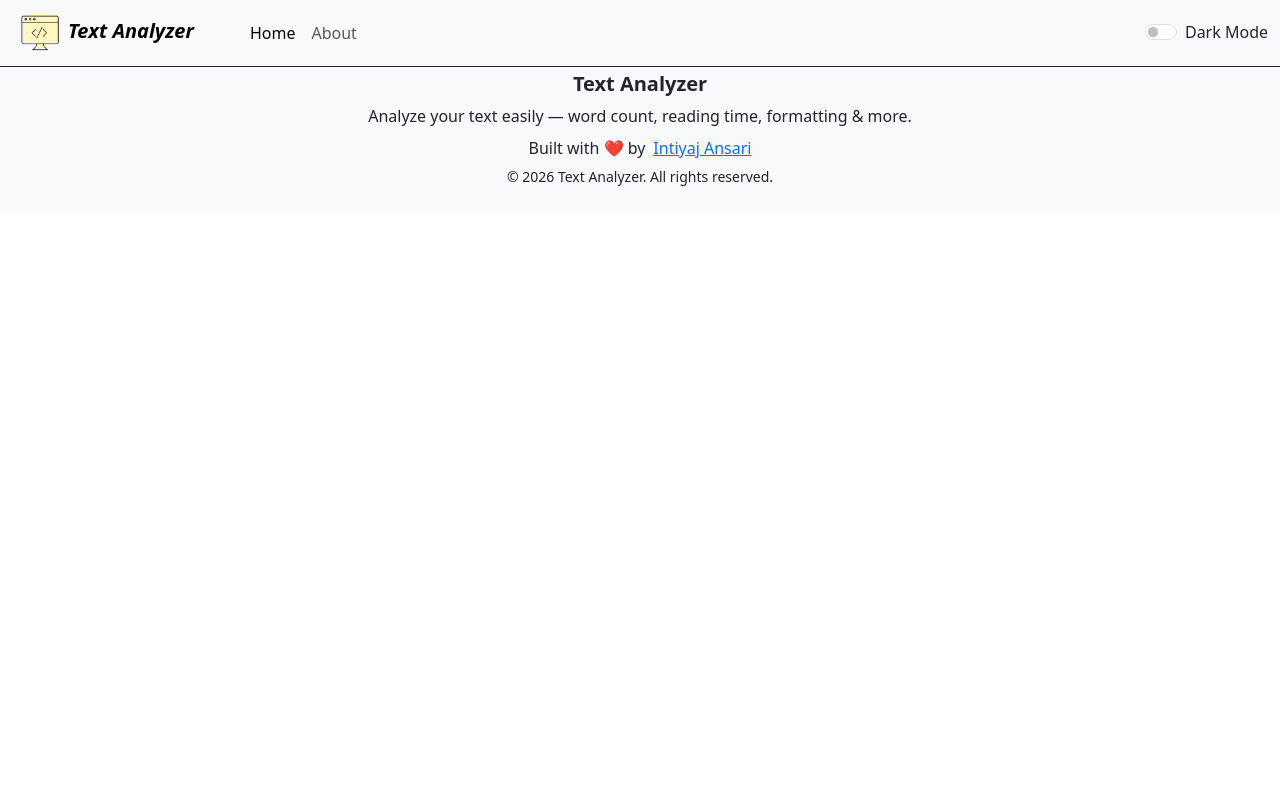
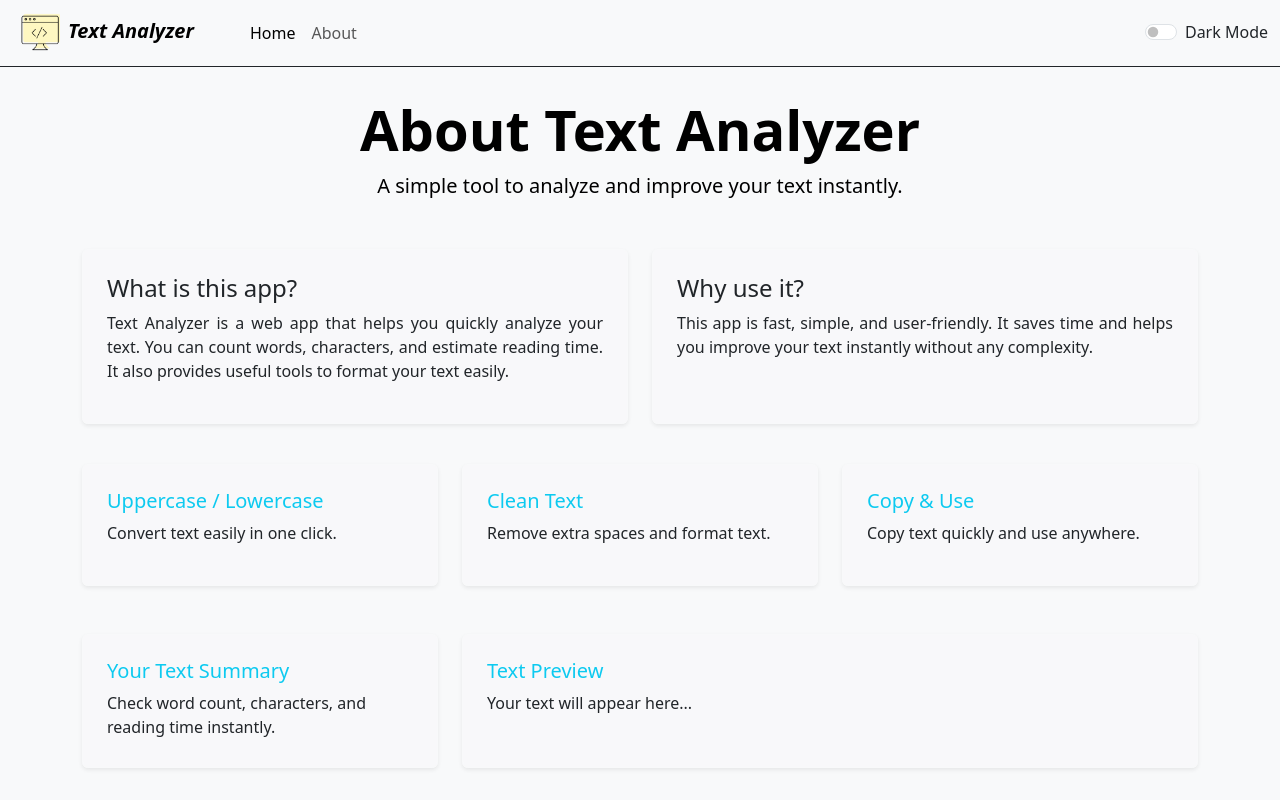
Before and after one commit to Intiyaj-Raj/text-analyzer-web-app, a React (Vite) app: page /about in a window 1280 px wide. Shown: the top 800 px of the page. Built offline with nearby package versions, Linux system fonts and the light colour scheme.

Commit message:
add about page or fix bug

```diff
--- a/src/App.jsx
+++ b/src/App.jsx
@@ -4,6 +4,7 @@ import "./App.css";
 import { BrowserRouter, Route, Routes } from 'react-router-dom';
 import Navbar from './components/Navbar';
 import Footer from './components/Footer';
+import About from './components/About'
 const App = () => {
 
   const [mode, setMode] = useState("light")
@@ -24,6 +25,7 @@ const App = () => {
       <Navbar mode={mode} toggleMode={toggleMode} />
       <Routes>
         <Route path='/' element={<Textforms mode={mode} toggleMode={toggleMode} />} />
+        <Route path='/about' element={<About mode={mode} />} />
       </Routes>
       <Footer mode={mode} />
     </BrowserRouter>
--- /dev/null
+++ b/src/components/About.jsx
@@ -0,0 +1,130 @@
+import React from "react";
+
+const About = (props) => {
+    return (
+        <main
+            style={{
+                backgroundColor: props.mode === "dark" ? "#121212" : "#f8f9fa",
+                color: props.mode === "dark" ? "white" : "black",
+                minHeight: "100vh",
+            }}
+        >
+            {/* Header */}
+            <div className="text-center pt-5 my-5">
+                <div className="container">
+                    <h1 className="display-4 fw-bold">About Text Analyzer</h1>
+                    <p className="lead">
+                        A simple tool to analyze and improve your text instantly.
+                    </p>
+                </div>
+            </div>
+
+
+            <div className="container pb-5">
+                <div className="row g-4">
+
+                    <div className="col-md-6">
+                        <div className={`card shadow-sm border border-light p-4 h-100 bg-${props.mode === "light" ? "light" : "secondary"} bg-opacity-75 text-${props.mode === "light" ? "dark" : "light"}`}>
+                            <h4>What is this app?</h4>
+                            <p style={{ textAlign: "justify" }}>
+                                Text Analyzer is a web app that helps you quickly analyze your
+                                text. You can count words, characters, and estimate reading
+                                time. It also provides useful tools to format your text easily.
+                            </p>
+                        </div>
+                    </div>
+
+                    <div className="col-md-6">
+                        <div className={`card shadow-sm border border-light p-4 h-100 bg-${props.mode === "light" ? "light" : "secondary"} bg-opacity-75 text-${props.mode === "light" ? "dark" : "light"}`}>
+                            <h4>Why use it?</h4>
+                            <p style={{ textAlign: "justify" }}>
+                                This app is fast, simple, and user-friendly. It saves time and
+                                helps you improve your text instantly without any complexity.
+                            </p>
+                        </div>
+                    </div>
+
+                </div>
+
+
+                <div className="row g-4 mt-3">
+
+                    <div className="col-md-4">
+                        <div className={`card shadow-sm border border-light p-4 h-100 bg-${props.mode === "light" ? "light" : "secondary"} bg-opacity-75 text-${props.mode === "light" ? "dark" : "light"}`}>
+                            <h5 className={`text-${props.mode === "light" ? "info" : "warning"}`}>
+                                Uppercase / Lowercase
+                            </h5>
+                            <p>Convert text easily in one click.</p>
+                        </div>
+                    </div>
+
+                    <div className="col-md-4">
+                        <div className={`card shadow-sm border border-light p-4 h-100 bg-${props.mode === "light" ? "light" : "secondary"} bg-opacity-75 text-${props.mode === "light" ? "dark" : "light"}`}>
+                            <h5 className={`text-${props.mode === "light" ? "info" : "warning"}`}>
+                                Clean Text
+                            </h5>
+                            <p>Remove extra spaces and format text.</p>
+                        </div>
+                    </div>
+
+                    <div className="col-md-4">
+                        <div className={`card shadow-sm border border-light p-4 h-100 bg-${props.mode === "light" ? "light" : "secondary"} bg-opacity-75 text-${props.mode === "light" ? "dark" : "light"}`}>
+                            <h5 className={`text-${props.mode === "light" ? "info" : "warning"}`}>
+                                Copy & Use
+                            </h5>
+                            <p>Copy text quickly and use anywhere.</p>
+                        </div>
+                    </div>
+
+                </div>
+            </div>
+
+
+            <div className="container pb-5">
+                <div className="row g-4">
+
+
+                    <div className="col-md-4">
+                        <div className={`card shadow-sm border border-light p-4 h-100 bg-${props.mode === "light" ? "light" : "secondary"} bg-opacity-75 text-${props.mode === "light" ? "dark" : "light"}`}>
+                            <h5 className={`text-${props.mode === "light" ? "info" : "warning"}`}>
+                                Your Text Summary
+                            </h5>
+                            <p className="mb-1">Check word count, characters, and reading time instantly.</p>
+
+                        </div>
+                    </div>
+
+
+                    <div className="col-md-8">
+                        <div className={`card shadow-sm border border-light p-4 h-100 bg-${props.mode === "light" ? "light" : "secondary"} bg-opacity-75 text-${props.mode === "light" ? "dark" : "light"}`}>
+                            <h5 className={`text-${props.mode === "light" ? "info" : "warning"}`}>
+                                Text Preview
+                            </h5>
+                            <p style={{ textAlign: "justify" }}>
+                                Your text will appear here...
+                            </p>
+                        </div>
+                    </div>
+
+                </div>
+            </div>
+
+            <div className="container pb-5">
+                <div className="card shadow-sm border border-light p-4 text-center">
+                    <h5 className={`text-${props.mode === "light" ? "info" : "warning"}`}>
+                        Text Actions
+                    </h5>
+
+                    <div className="d-flex flex-wrap justify-content-center gap-2 mt-3">
+                        <button className="btn btn-outline-secondary">Uppercase</button>
+                        <button className="btn btn-outline-secondary">Lowercase</button>
+                        <button className="btn btn-outline-secondary">Capitalize</button>
+                        <button className="btn btn-outline-danger">Clear</button>
+                    </div>
+                </div>
+            </div>
+        </main>
+    );
+};
+
+export default About;
--- a/src/components/Navbar.jsx
+++ b/src/components/Navbar.jsx
@@ -29,27 +29,28 @@ const Navbar = (props) => {
                         <span className="navbar-toggler-icon"></span>
                     </button>
 
-                    {/* Collapse Content */}
+
                     <div className="collapse navbar-collapse" id="navbarCollapse">
 
-                        {/* Nav Links */}
+
                         <ul className="navbar-nav me-auto mb-2 mb-md-0">
                             <li className="nav-item">
                                 <Link className="nav-link active" to="/">Home</Link>
                             </li>
 
                             <li className="nav-item">
-                                <Link className="nav-link" to="/">About</Link>
+                                <Link className="nav-link" to="/about">About</Link>
                             </li>
                         </ul>
 
-                        {/* Toggle Button (hidden on mobile, inside menu) */}
+                        {/* Toggle Button */}
                         <div className={`form-check form-switch text-${props.mode === "light" ? "dark" : "light"} ms-md-3`}>
                             <input
                                 className="form-check-input"
                                 onClick={props.toggleMode}
                                 type="checkbox"
                                 id="switchCheckDefault"
+                                style={{ cursor: "pointer" }}
                             />
                             <label className="form-check-label" htmlFor="switchCheckDefault">
                                 Dark Mode
--- a/src/components/Textforms.jsx
+++ b/src/components/Textforms.jsx
@@ -71,7 +71,7 @@ const Textforms = (props) => {
                         </h2>
                     </div>
                     <div className="mb-3" >
-                        <h4 className='mb-3 text-center'>Paste or type any text to get word count, character stats, reading <br /> time, and more — instantly.
+                        <h4 className='mb-4 text-center'>Paste or type any text to get word count, character stats, reading <br /> time, and more — instantly.
                         </h4>
                         <textarea
                             className={`form-control border border-${props.mode === "light" ? "dark" : "light"} bg-${props.mode === "light" ? "light" : "secondary"} bg-opacity-75`}
```
